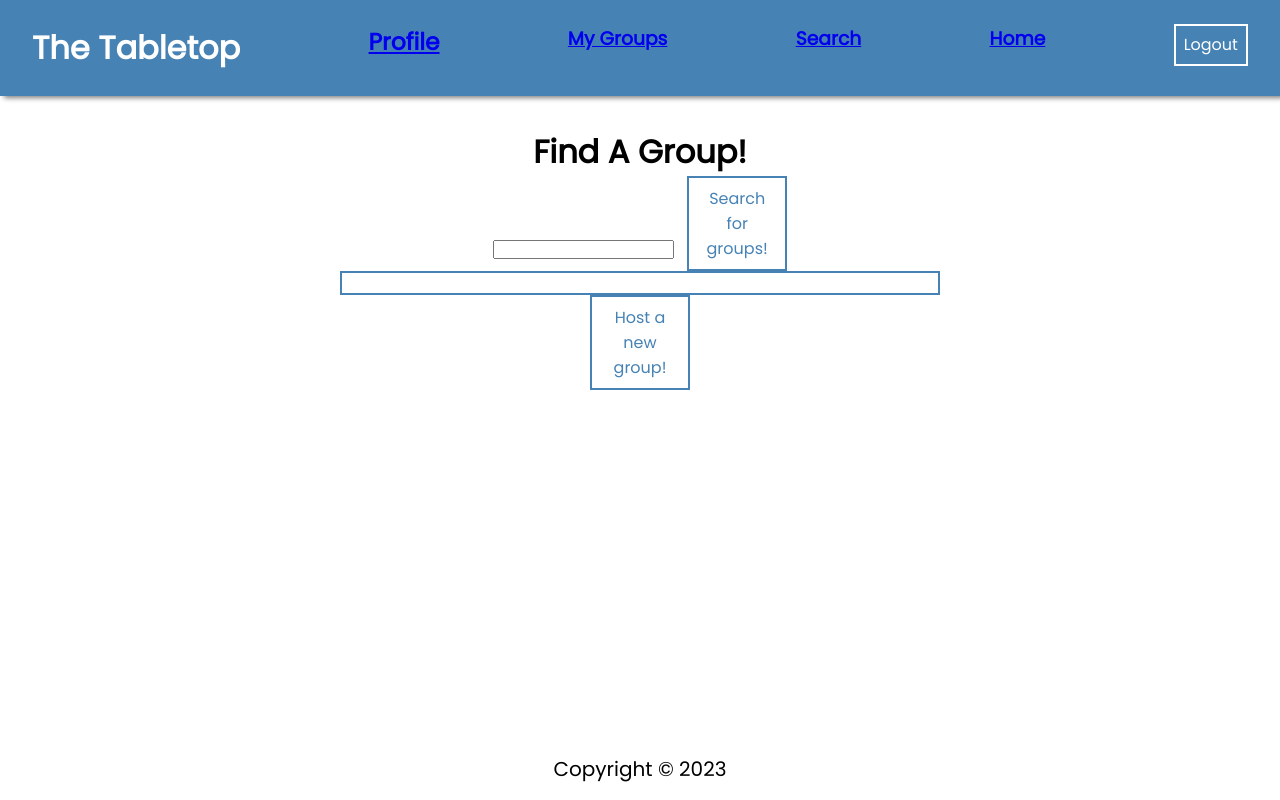
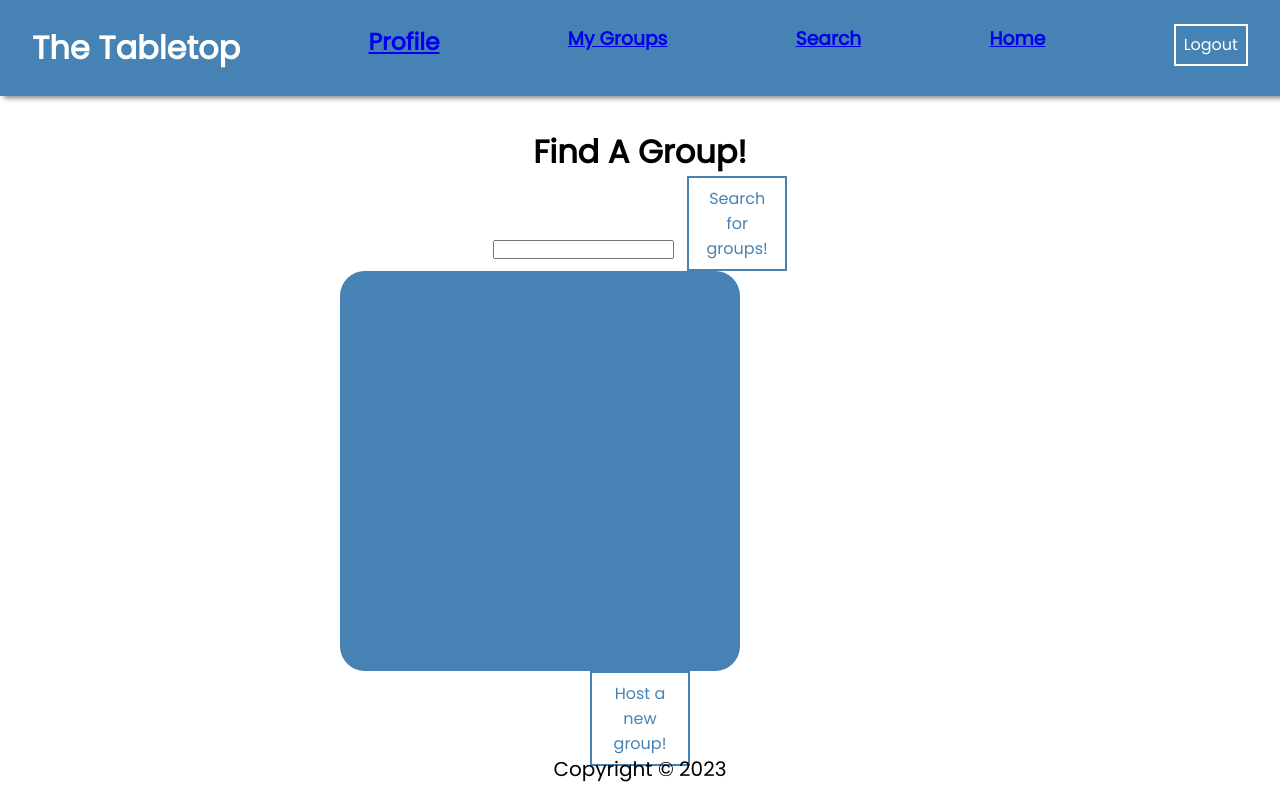
Before and after one commit to GavinWarnock/Capstone-Project, a React (Create React App) app in the folder frontend/: page /search in a window 1280 px wide. Built offline with nearby package versions, Linux system fonts and the light colour scheme; sample sign-in values are in the browser's storage.

Commit message:
🐛 FIX: Recommit because changes didn't  push

```diff
--- a/frontend/src/App.css
+++ b/frontend/src/App.css
@@ -62,5 +62,21 @@ button:hover {
   background-color: transparent;
   padding: 10px;
   align-items: center;
+  border-radius: 25px;
+  background: steelblue;
+  padding: 20px;
+  width: 400px;
+  height: 400px;
+}
 
+.container3 {
+  border: 2px solid steelblue;
+  background-color: transparent;
+  padding: 10px;
+  align-items: center;
+  border-radius: 25px;
+  background: steelblue;
+  padding: 20px;
+  width: 400px;
+  height: 400px;
 }
--- a/frontend/src/components/MyGroups/MyGroups.jsx
+++ b/frontend/src/components/MyGroups/MyGroups.jsx
@@ -36,7 +36,7 @@ const MyGroups = () => {
             <h3>My Groups:</h3>
          <div>
         {userData.groups.map((group) => (
-        <div className='container2' key={group.id}>
+        <div className='container3' key={group.id}>
             {group.name}
             <div>
                 {group.bio}
```
